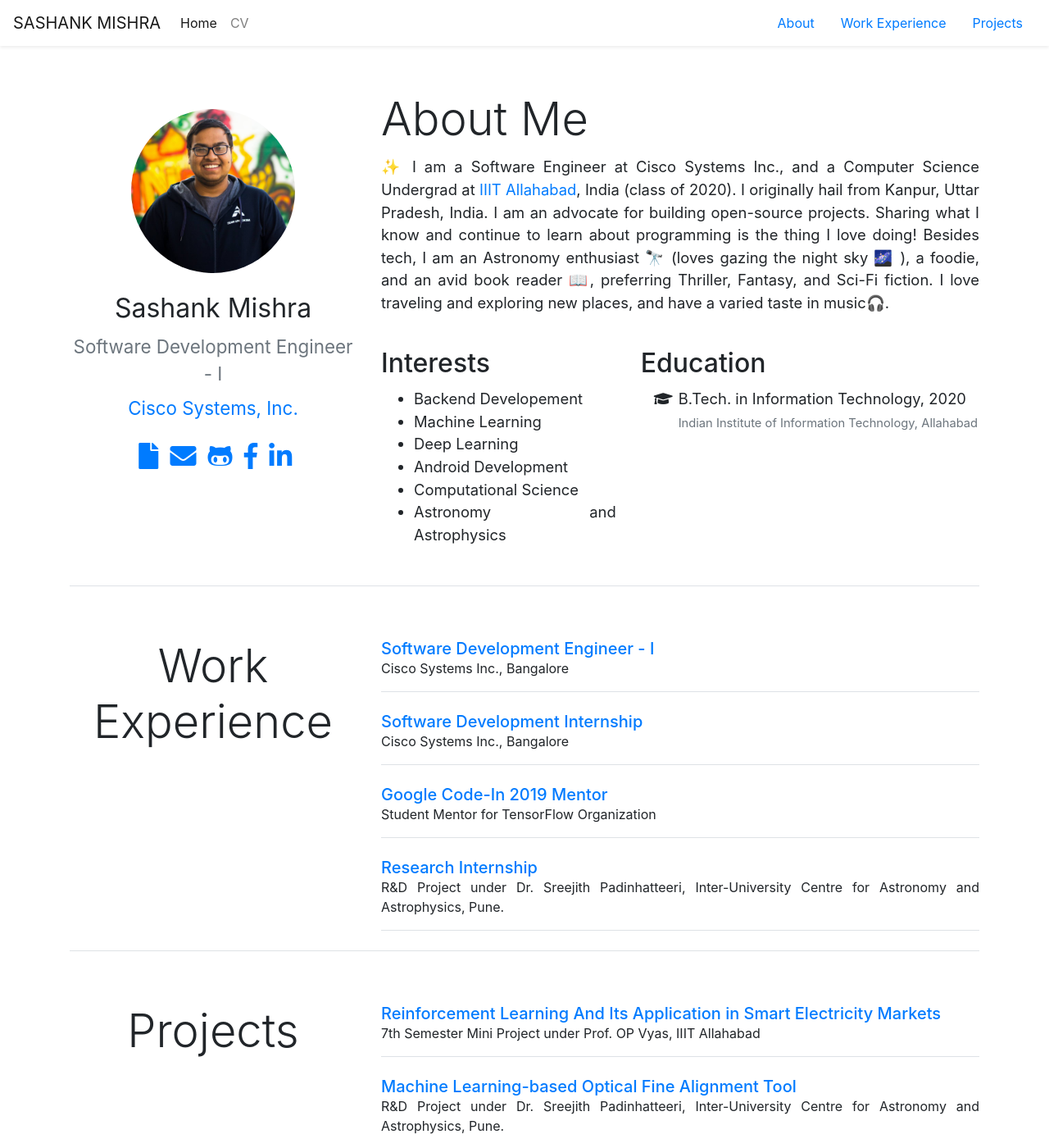
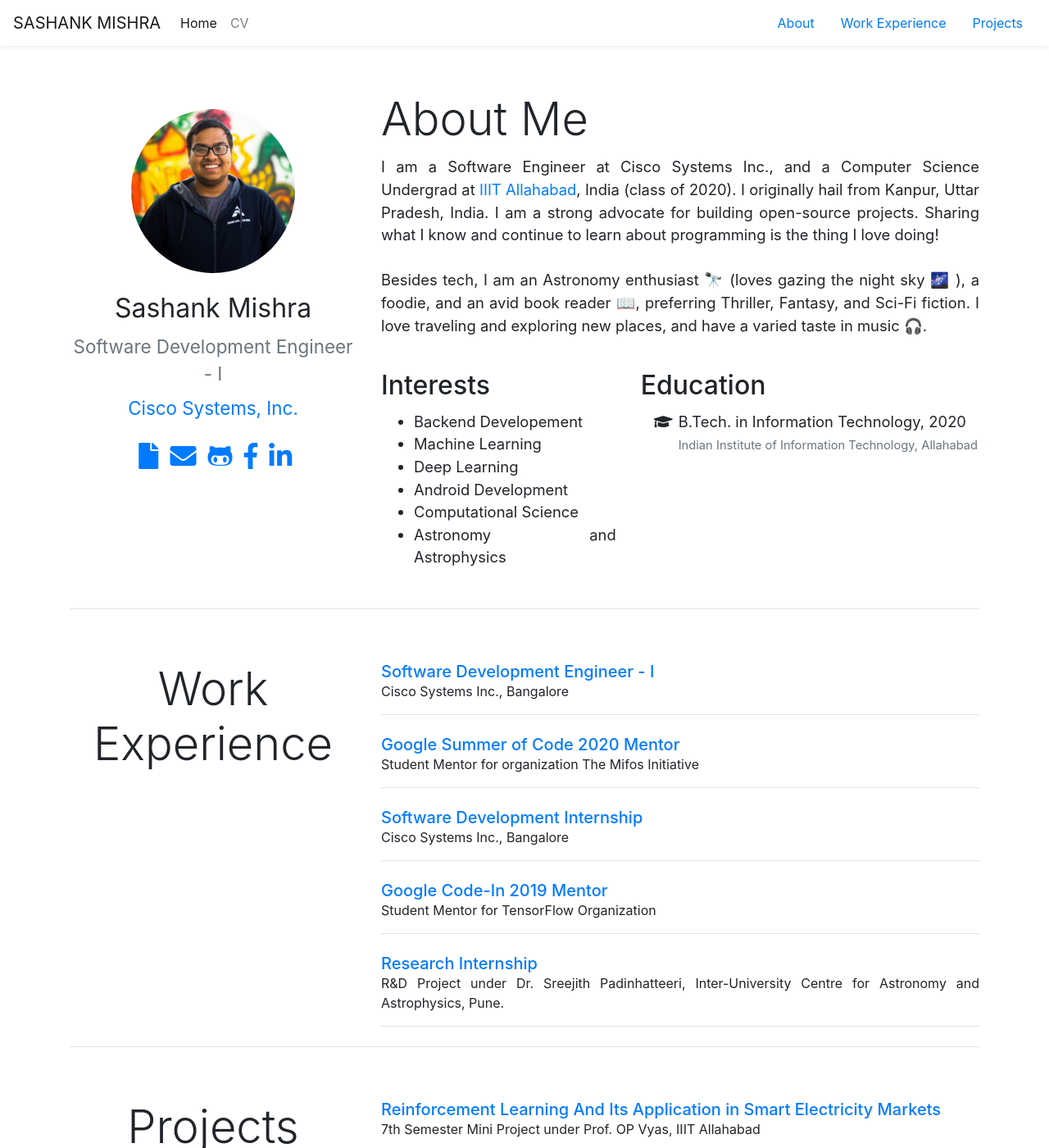
Before and after one commit to sashank27/sashank27.github.io, a Jekyll site: the page built from index.html, in a window 1280 px wide and 1400 px high. Shown: the whole window at 82% size. Built offline with Jekyll 4.4.1, drawn with Linux system fonts in a browser that asks for light colours; nearby versions of some CDN libraries.

Commit message:
modify about info

```diff
--- a/_includes/about.md
+++ b/_includes/about.md
@@ -1,3 +1,3 @@
-✨ I am a Software Engineer at Cisco Systems Inc., and a Computer Science Undergrad at <a href="http://www.iiita.ac.in/">IIIT Allahabad</a>, India (class of 2020). I originally hail from Kanpur, Uttar Pradesh, India. I am an advocate for building open-source projects. Sharing what I know and continue to learn about programming is the thing I love doing!
-
-Besides tech, I am an Astronomy enthusiast 🔭 (loves gazing the night sky 🌌 ), a foodie, and an avid book reader 📖, preferring Thriller, Fantasy, and Sci-Fi fiction. I love traveling and exploring new places, and have a varied taste in music🎧.
+I am a Software Engineer at Cisco Systems Inc., and a Computer Science Undergrad at <a href="http://www.iiita.ac.in/">IIIT Allahabad</a>, India (class of 2020). I originally hail from Kanpur, Uttar Pradesh, India. I am a strong advocate for building open-source projects. Sharing what I know and continue to learn about programming is the thing I love doing!
+<br><br>
+Besides tech, I am an Astronomy enthusiast 🔭 (loves gazing the night sky 🌌  ), a foodie, and an avid book reader 📖, preferring Thriller, Fantasy, and Sci-Fi fiction. I love traveling and exploring new places, and have a varied taste in music 🎧.
```
Also changed, not shown: experiences/_posts/2020-05-05-Google-Summer-of-Code-Mentor.md (renamed from experiences/_posts/05-05-2020-Google-Summer-of-Code-Mentor.md).
